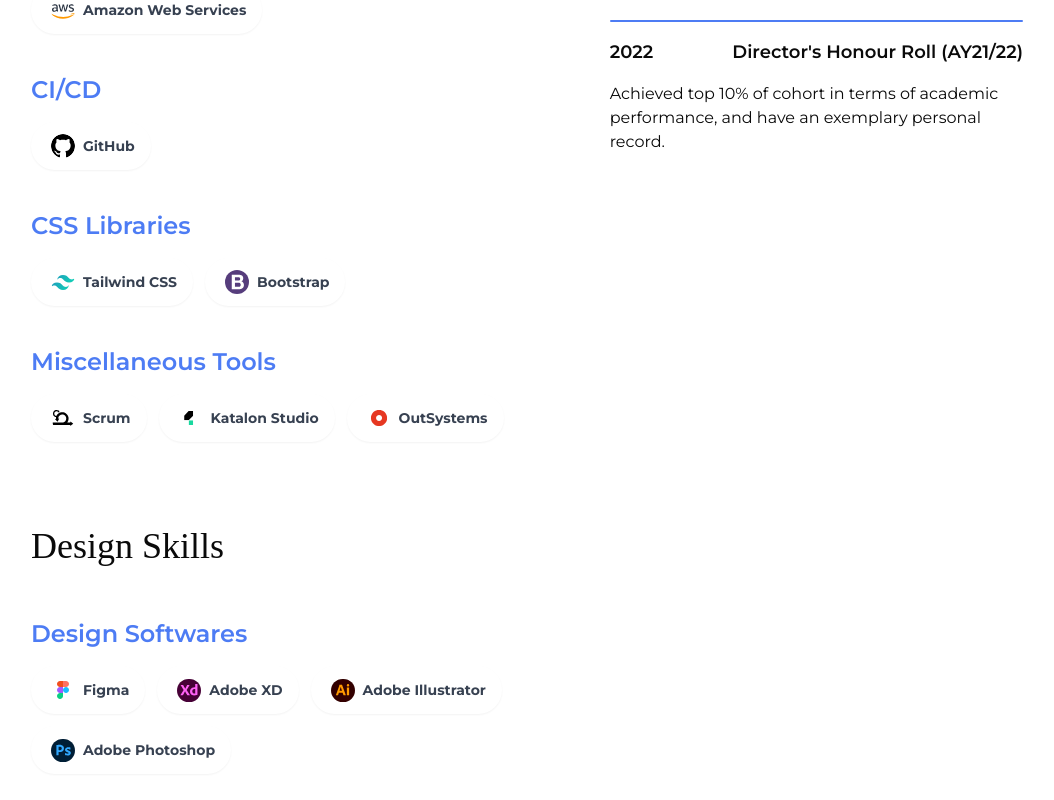
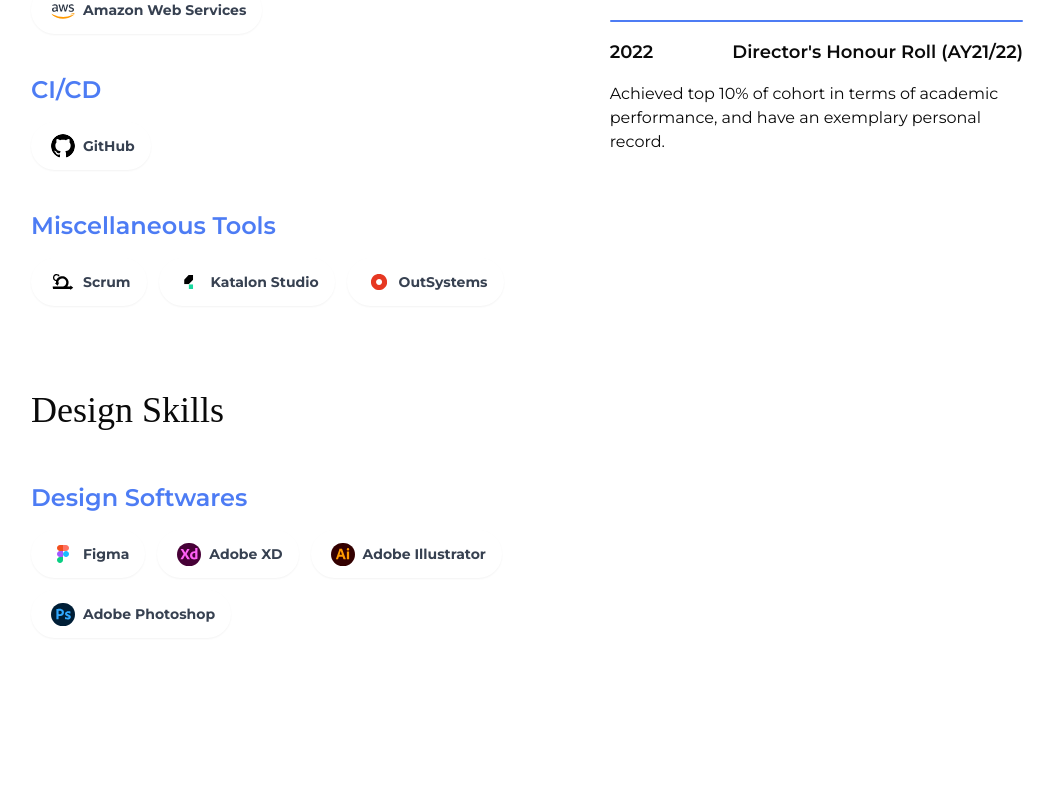
Before and after one commit to DarrenChooo/portfolio, a Next.js app: page / in a window 1280 px wide. Shown: the part 1763-2563 px from the top of the page, without its empty margins (113-1167 px from the left). Built offline with nearby package versions, Linux system fonts and the light colour scheme.

Commit message:
Delted unwanted skills

```diff
--- a/src/components/skillsData.ts
+++ b/src/components/skillsData.ts
@@ -124,22 +124,6 @@ export const technicalSkillsData: SkillProps[] = [
     ],
   },
   {
-    section: "CSS Libraries",
-    path: "css",
-    frameworks: [
-      {
-        name: "Tailwind CSS",
-        icon: "tailwind",
-        url: "https://tailwindcss.com/",
-      },
-      {
-        name: "Bootstrap",
-        icon: "bootstrap",
-        url: "https://getbootstrap.com/",
-      },
-    ],
-  },
-  {
     section: "Miscellaneous Tools",
     path: "misc",
     frameworks: [
```
